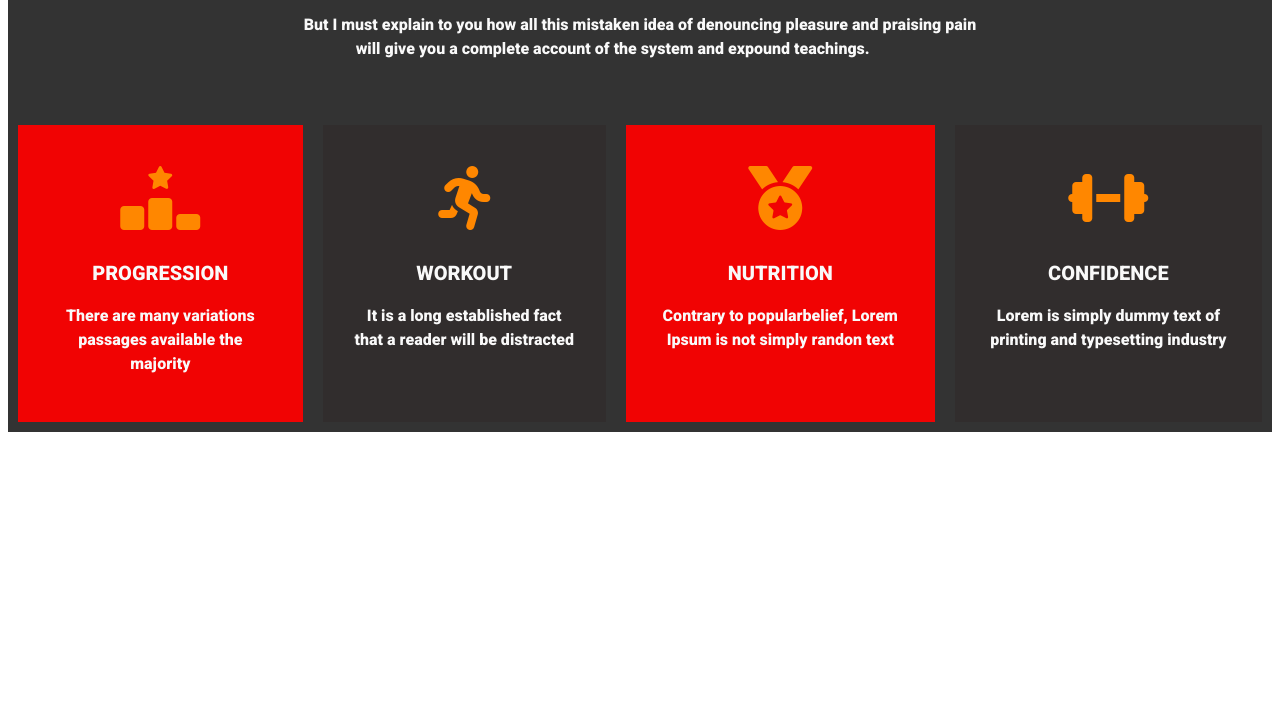
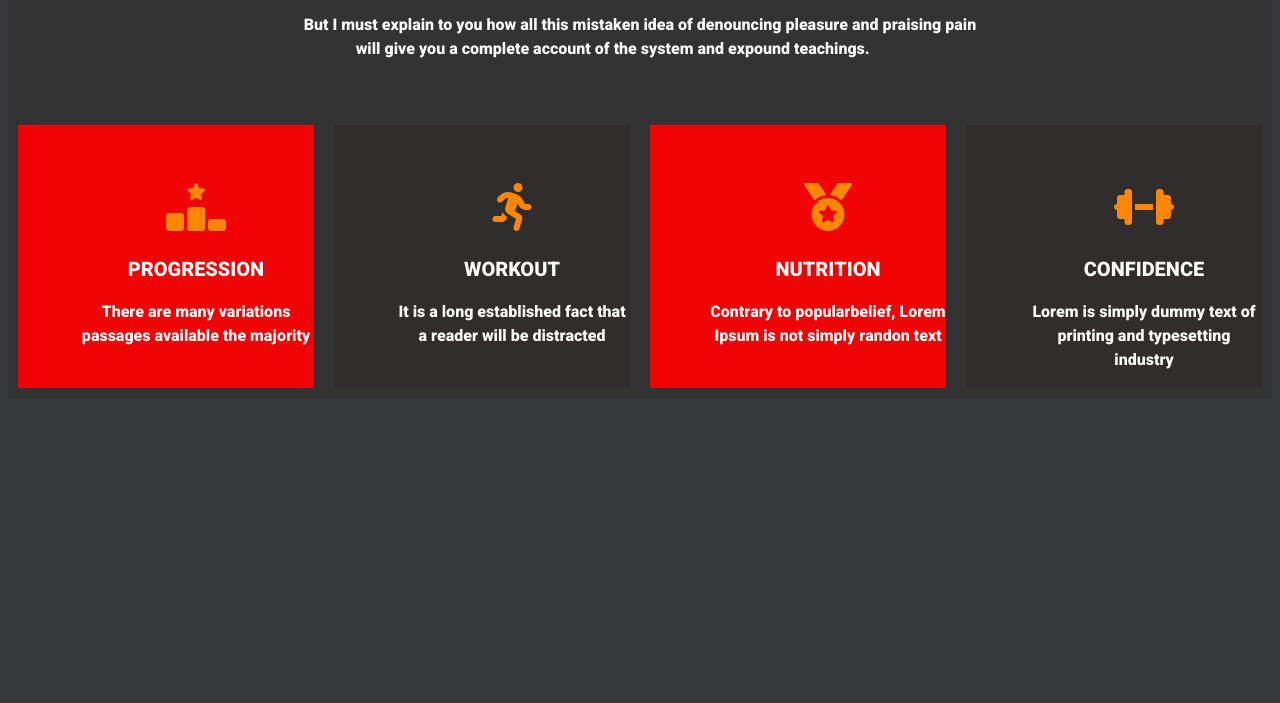
Before and after one commit to ineslaidani/team4, a plain HTML site: page 2.html in a window 1280 px wide. Shown: the part 97-800 px from the top of the page. Drawn offline with Linux system fonts and the light colour scheme.

Commit message:
add files

```diff
--- a/2.html
+++ b/2.html
@@ -16,6 +16,7 @@
           </pre>
      <div class="cards">
           <div class="one">
+            <div class="try">
              <div class="icon">
                  <i class="fa-solid fa-ranking-star"></i>
               </div>
@@ -23,6 +24,7 @@
                 <h3> PROGRESSION</h3>
                 <P>There are many variations passages available the majority</P>
              </div>
+            </div>
          </div>
          <div class="two">
              <div class="icon">
--- a/2c.css
+++ b/2c.css
@@ -1,5 +1,8 @@
   @import url('https://fonts.googleapis.com/css2?family=Heebo:wght@800&display=swap');
-*{
+body {
+    background-color: #35373B;
+}
+  *{
     font-family:'Heebo', sans-serif;
 }
 .services {
@@ -21,28 +24,43 @@ background-color :  #333333; }
 .cards {
     display: flex;
     justify-content: center;
-    flex-direction: row;
+    flex-wrap: wraps;
+}
 
-}
 .one {
     background-color: #F10303;
     margin: 10px;
-    padding:30px;
+    width: 250px;
+    padding-left:  60px;
+    padding-right:0px;
+    padding-top: 50px;
+    padding-bottom: 0px;
 }
 .two {
     background-color: #312D2D;
     margin: 10px;
-    padding: 30px;}
+    width: 250px;
+    padding-left:  60px;
+    padding-right:0px;
+    padding-top: 50px;
+    padding-bottom: 0px;
+
+
+
+}
 .icon{
     color: #FF8700;
     text-align: center;
-    font-size: 4em;
+    font-size: 3em;
 
 }
 .info {
     text-align: center;
     color: #f9f9f9;
 }
+
+
+
 .info h3 {
     font-size: 20px;
     font-weight: 700;
```
